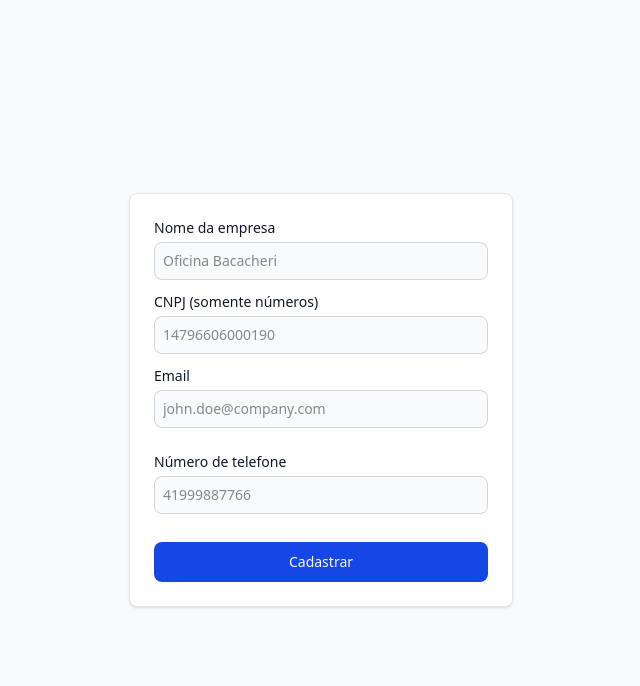
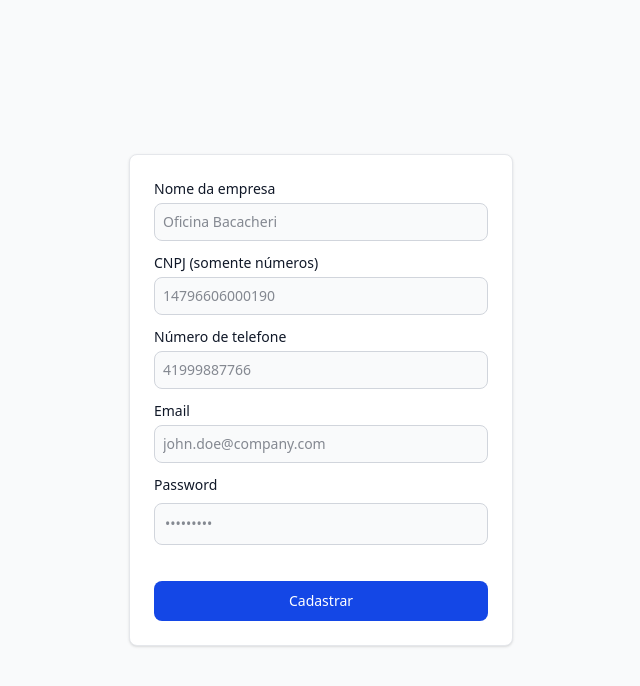
Before and after one commit to vinipadilha/Fix-Time, a website: page src/pages/cadastro-company.html in a window 1280 px wide. Shown: the whole page, without its empty margins (319-959 px from the left). Drawn offline with Linux system fonts and the light colour scheme.

Commit message:
página de cadastro de empresa, campo de senha criado

```diff
--- a/src/pages/cadastro-company.html
+++ b/src/pages/cadastro-company.html
@@ -22,19 +22,23 @@
           <input type="tel" id="phone" class="bg-gray-50 border border-gray-300 text-gray-900 text-sm rounded-lg focus:ring-blue-500 focus:border-blue-500 focus:outline-none focus:ring-2 block w-full p-2" placeholder="14796606000190"  required />
         </div>
 
-        <div class="mb-6">
-          <label for="email" class="block mb-1 text-sm font-medium text-gray-900 ">Email</label>
-          <input type="email" id="email" class="bg-gray-50 border border-gray-300 text-gray-900 text-sm rounded-lg focus:ring-blue-500 focus:border-blue-500 focus:outline-none focus:ring-2 block w-full p-2" placeholder="john.doe@company.com" required />
-        </div>
-
-
         <div>
           <label for="phone" class="block mb-1 text-sm font-medium text-gray-900 ">Número de telefone</label>
           <input type="tel" id="phone" class="bg-gray-50 border border-gray-300 text-gray-900 text-sm rounded-lg focus:ring-blue-500 focus:border-blue-500 focus:outline-none focus:ring-2 block w-full p-2" placeholder="41999887766"  required />
         </div>
 
+        <div>
+          <label for="email" class="block mb-1 text-sm font-medium text-gray-900 ">Email</label>
+          <input type="email" id="email" class="bg-gray-50 border border-gray-300 text-gray-900 text-sm rounded-lg focus:ring-blue-500 focus:border-blue-500 focus:outline-none focus:ring-2 block w-full p-2" placeholder="john.doe@company.com" required />
+        </div>
 
-        <button type="submit" class="mt-4 cursor-pointer w-full text-white bg-blue-700 hover:bg-blue-800 focus:ring-4 focus:outline-none focus:ring-blue-300 font-medium rounded-lg text-sm px-5 py-2.5 text-center ">Cadastrar</button>
+        <div class="mb-6">
+          <label for="password" class="block mb-2 text-sm font-medium text-gray-900 ">Password</label>
+          <input type="password" id="password" class="bg-gray-50 border border-gray-300 text-gray-900 text-sm rounded-lg focus:ring-blue-500 focus:border-blue-500 focus:outline-none focus:ring-2 block w-full p-2.5 " placeholder="•••••••••" required />
+        </div>
+
+
+        <button type="submit" class="mt-3 cursor-pointer w-full text-white bg-blue-700 hover:bg-blue-800 focus:ring-4 focus:outline-none focus:ring-blue-300 font-medium rounded-lg text-sm px-5 py-2.5 text-center ">Cadastrar</button>
 
     </form>
   </div>
```
Also changed, not shown: src/output.css.
